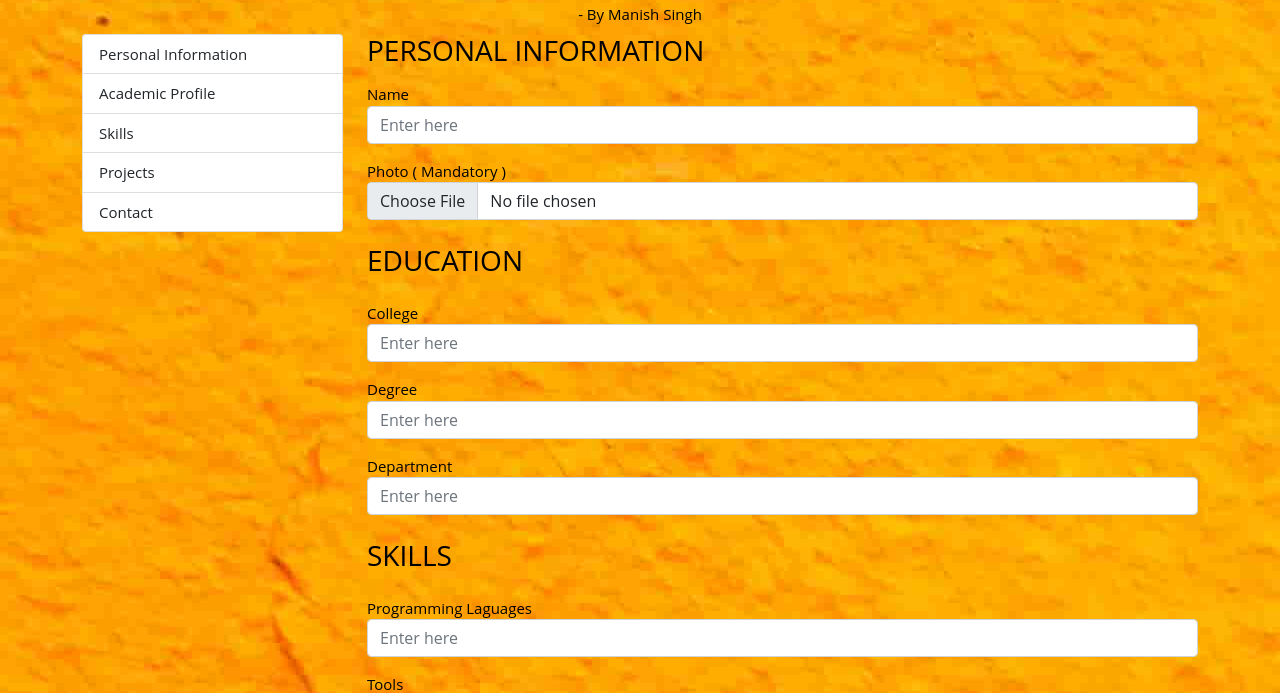
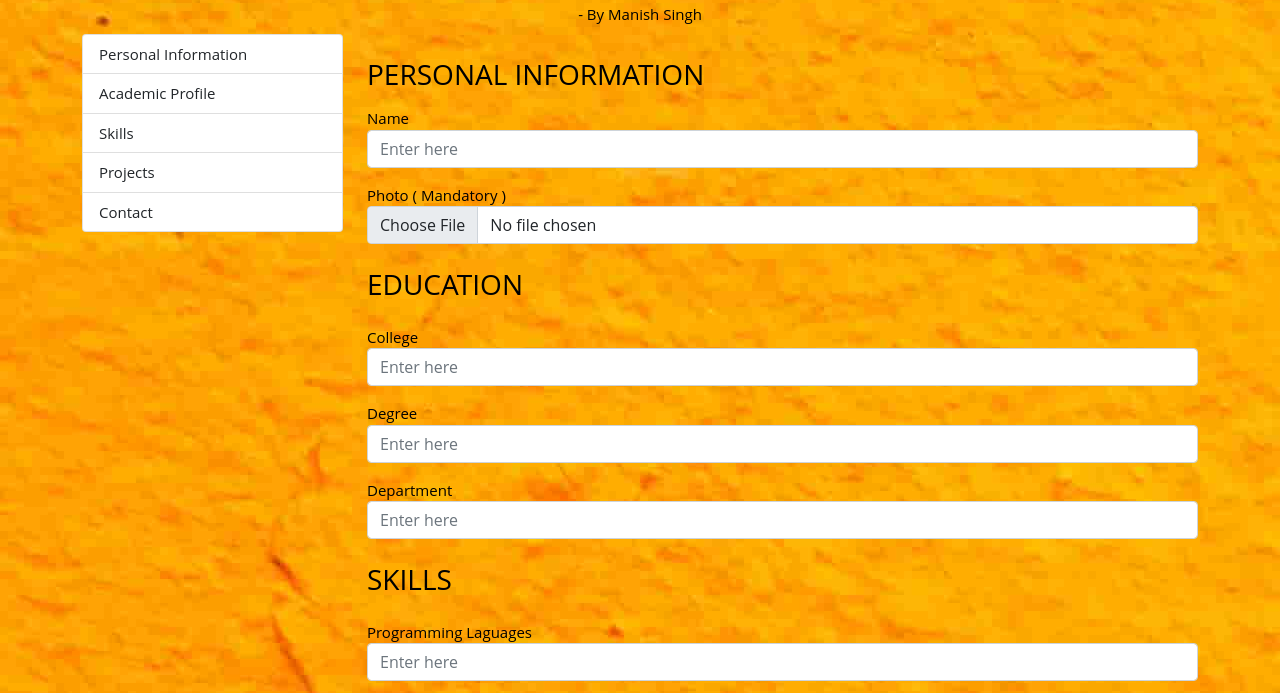
Before and after one commit to astromanish/Resume-Generator, a plain HTML site: page index.html in a window 1280 px wide. Shown: the part 61-754 px from the top of the page. Drawn offline with nearby package versions, Linux system fonts and the light colour scheme.

Commit message:
Update index.html

```diff
--- a/index.html
+++ b/index.html
@@ -26,7 +26,7 @@
                 </div>
             </div>
             <div class="col" data-spy="scroll" data-target="#list-example" data-offset="0" class="scrollspy-example">
-                <div class="row mb-4">
+                <div class="row mt-4 mb-4">
                     <!-- first col -->
                     <h3 id="list-item-1">PERSONAL INFORMATION</h3>
                     <div class="form-group mt-2">
```
